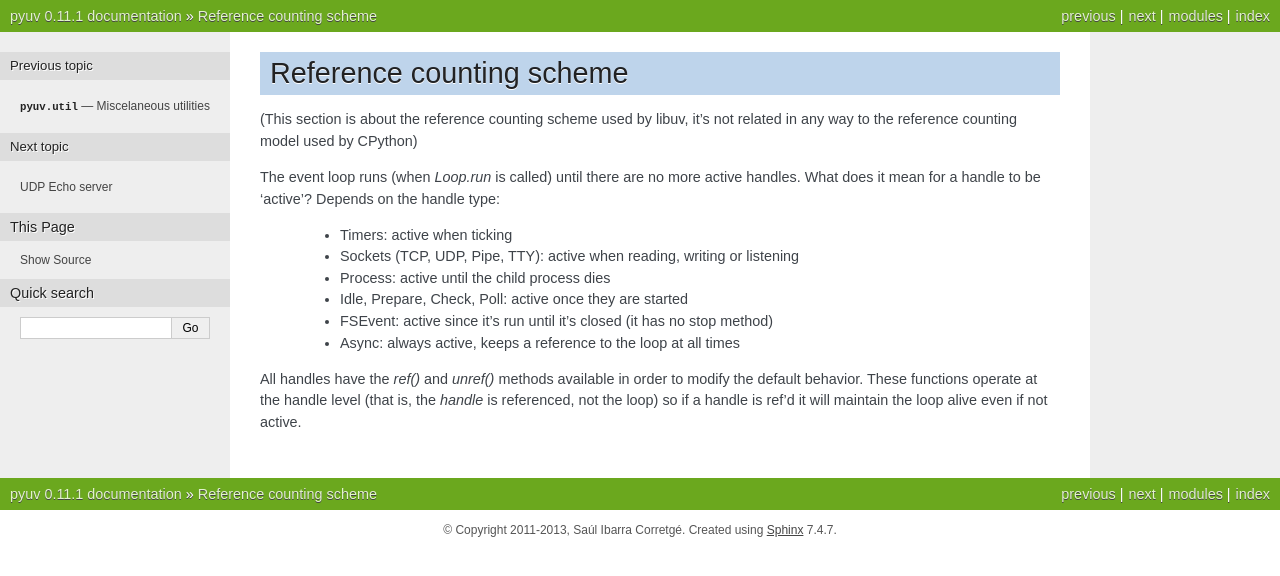
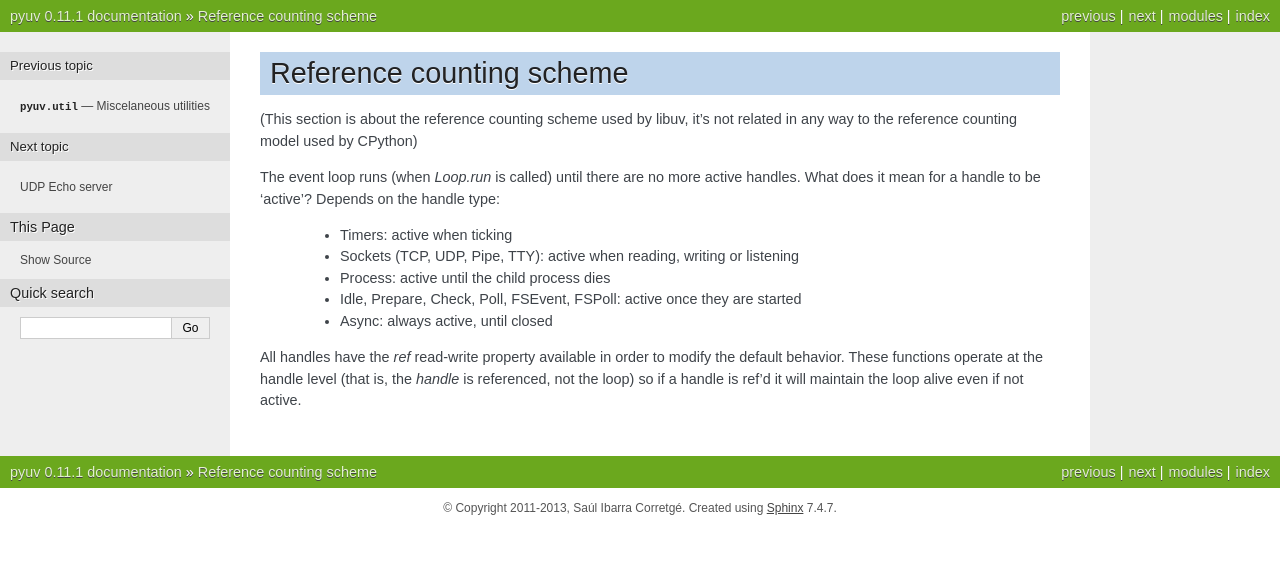
Before and after one commit to saghul/pyuv, a Sphinx documentation site: the page built from docs/refcount.rst, in a window 1280 px wide. Shown: the top 576 px of the page. Built offline with Sphinx 7.4.7, drawn with Linux system fonts in a browser that asks for light colours.

Commit message:
Updated documentation

```diff
--- a/docs/refcount.rst
+++ b/docs/refcount.rst
@@ -14,10 +14,9 @@ does it mean for a handle to be 'active'? Depends on the handle type:
  * Timers: active when ticking
  * Sockets (TCP, UDP, Pipe, TTY): active when reading, writing or listening
  * Process: active until the child process dies
- * Idle, Prepare, Check, Poll: active once they are started
- * FSEvent: active since it's run until it's closed (it has no stop method)
- * Async: always active, keeps a reference to the loop at all times
+ * Idle, Prepare, Check, Poll, FSEvent, FSPoll: active once they are started
+ * Async: always active, until closed
 
-All handles have the `ref()` and `unref()` methods available in order to modify the default behavior.
+All handles have the `ref` read-write property available in order to modify the default behavior.
 These functions operate at the handle level (that is, the *handle* is referenced, not the loop) so if a
 handle is ref'd it will maintain the loop alive even if not active.
```
Also changed, not shown: docs/handle.rst (+7 -10 lines).
